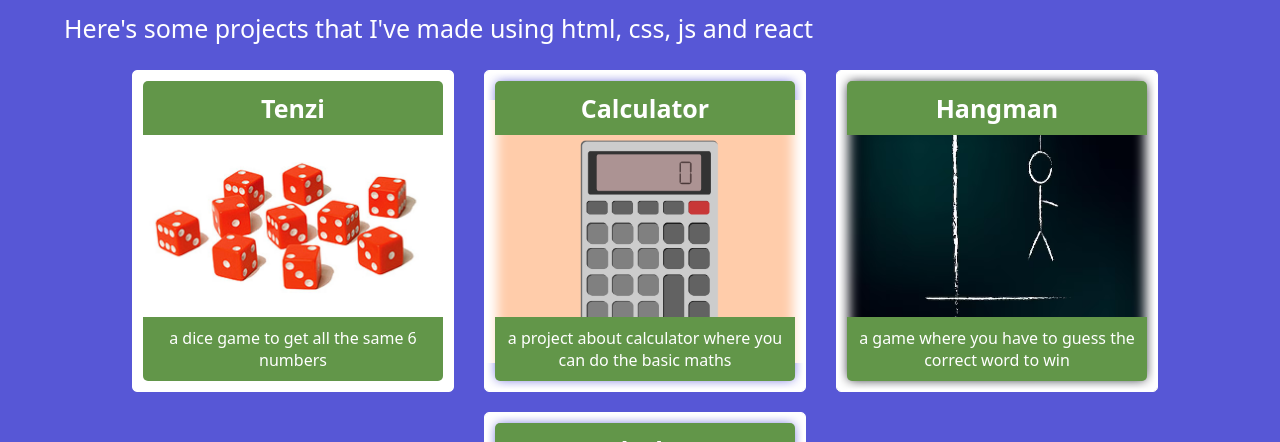
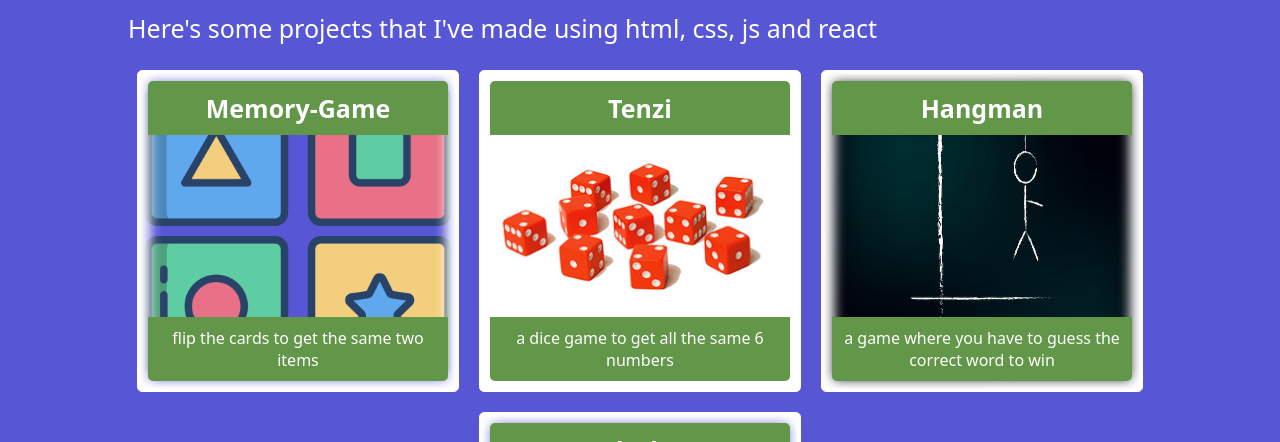
Before and after one commit to miheku/portfolio, a React (Vite) app: page / in a window 1280 px wide. Shown: the part 819-1261 px from the top of the page. Built offline with nearby package versions, Linux system fonts and the light colour scheme.

Commit message:
update new content

```diff
--- a/src/App.jsx
+++ b/src/App.jsx
@@ -31,6 +31,11 @@ function App() {
 
 
   const [project, setProject] = useState([{
+          name:"Calculator",
+          link:"https://miheku.github.io/calculator",
+          info:"a project about calculator where you can do the basic maths",
+          background: calc
+        },{
     name:"Quiz App",
     link:"https://miheku.github.io/quiz",
     info:"An app that gives you trivial quiz of different category and scores at the end",
--- a/src/Project.jsx
+++ b/src/Project.jsx
@@ -4,18 +4,19 @@ import tenzi from '../public/tenzi.jpg'
 import calc from '../public/calc.png'
 import cb from '../public/color.png'
 import hm from '../public/hm.avif'
+import mg from '../public/mg.png'
 export default function Project({project}){
     const[top , setMain] = useState([{
+      name:"Memory-Game",
+      link:"https://miheku.github.io/memory-game",
+      info:"flip the cards to get the same two items",
+      background:mg
+    },{
         name:"Tenzi",
         link:"https://miheku.github.io/tenzi",
         info:"a dice game to get all the same 6 numbers",
         background:tenzi
 
-      },{
-        name:"Calculator",
-        link:"https://miheku.github.io/calculator",
-        info:"a project about calculator where you can do the basic maths",
-        background: calc
       },{
         name:"Hangman",
         link: "https://miheku.github.io/hangman/",
@@ -34,7 +35,7 @@ export default function Project({project}){
     }
     return(
         <>
-        <div style={{width:"90%",margin:"0 auto"}}>
+        <div style={{width:"80%",margin:"0 auto"}}>
 <h1 id='project'>Projects</h1>
         <p style={{fontSize:"25px"}}>Here's some projects that I've made using html, css, js and react</p>
             <div className='container'>
--- a/src/index.css
+++ b/src/index.css
@@ -13,7 +13,6 @@ body{
   height: 300px;
   border: 1px solid white;
   padding: 10px;
-  margin-left: 10px;
   border-radius: 5px;
   display: flex;
   justify-content: space-between;
```
Also changed, not shown: public/mg.png (added).
